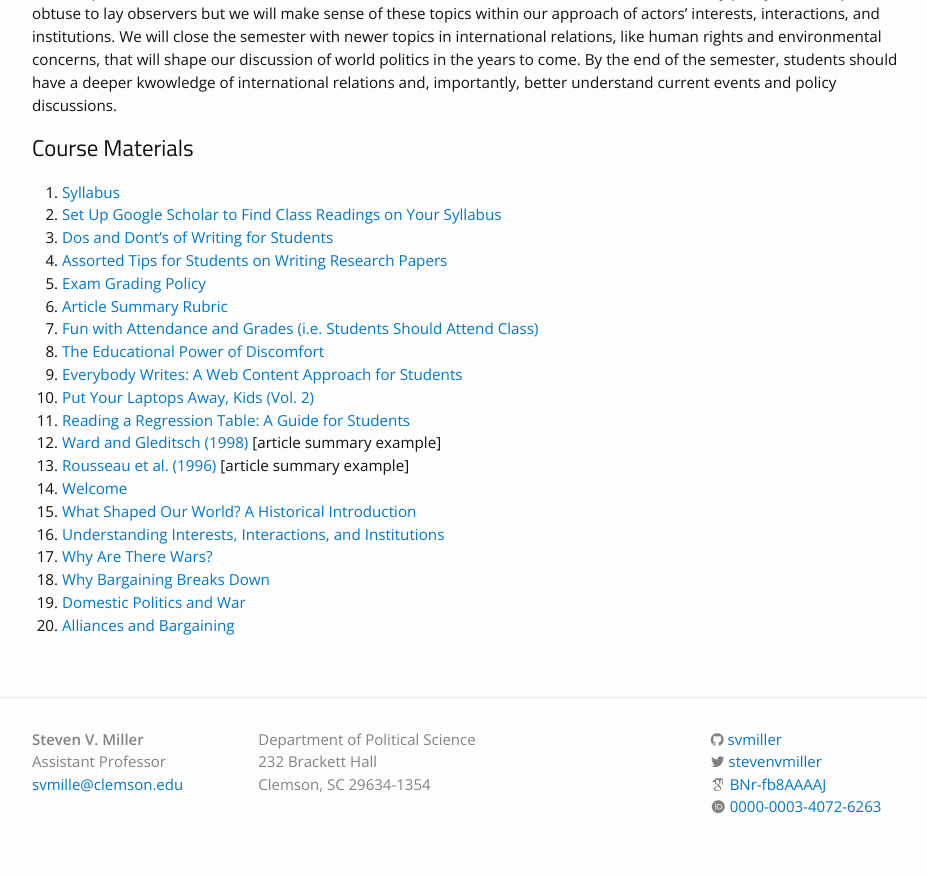
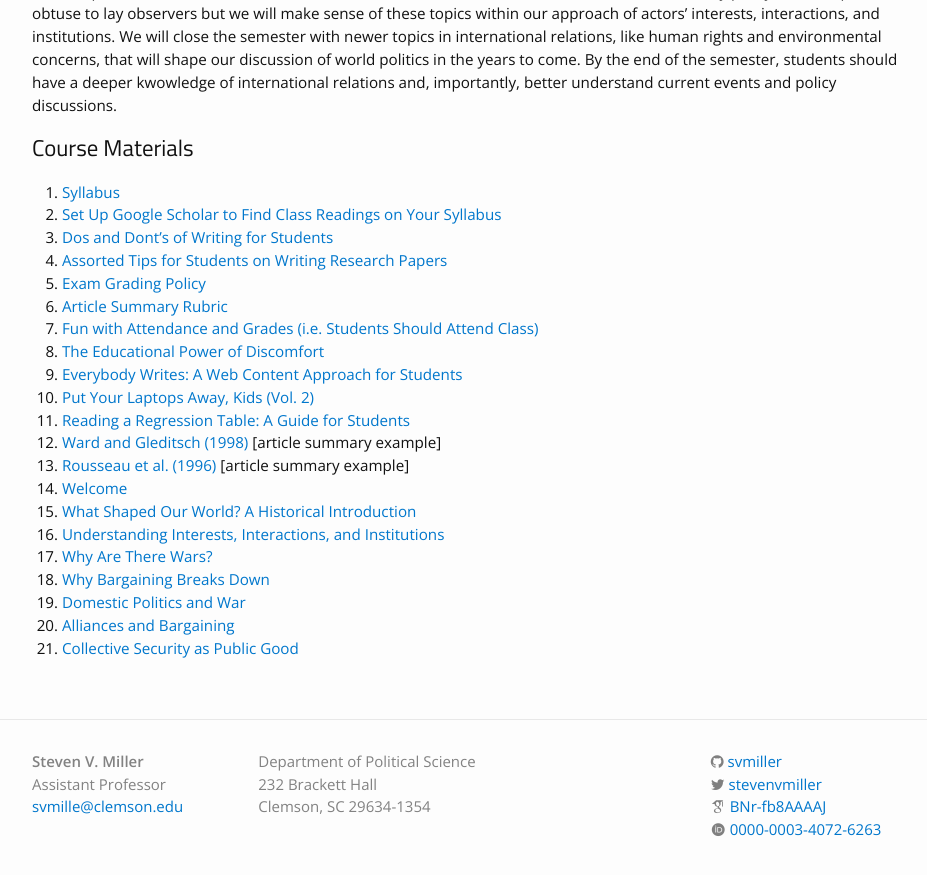
Before and after one commit to svmiller/svmiller.github.io, a Jekyll site: the page built from teaching/posc-1020.md, in a window 1280 px wide and 900 px high, scrolled down 652 px. Shown: the top 875 px of the window, without its empty margins (163-1090 px from the left). Built offline with Jekyll 4.4.1, drawn with Linux system fonts in a browser that asks for light colours; nearby versions of some CDN libraries; some web fonts are replaced.

Commit message:
add lectures 02.08.2018

```diff
--- a/teaching/posc-1020.md
+++ b/teaching/posc-1020.md
@@ -30,6 +30,7 @@ This introductory-level course will survey several core topics in the study of i
 18. [Why Bargaining Breaks Down](https://www.dropbox.com/s/tm5zq5dsbdvqxkj/posc1020-lecture-war-2.pdf?dl=0)
 19. [Domestic Politics and War](https://www.dropbox.com/s/j8vhvyl8cdaswrw/posc1020-lecture-domestic-politics-1.pdf?dl=0)
 20. [Alliances and Bargaining](https://www.dropbox.com/s/5q83b6o8fbajn39/posc1020-lecture-alliance-bargaining.pdf?dl=0)
+21. [Collective Security as Public Good](https://www.dropbox.com/s/f1schm2kibq6yh4/posc1020-lecture-collective-security.pdf?dl=0)
 
 <!-- 14. [Welcome](https://www.dropbox.com/s/zlqai195eiv3chy/posc1020-lecture-welcome.pdf?dl=0)
 15. [What Shaped Our World? A Historical Introduction](https://www.dropbox.com/s/9gtnmyc86kjuc9u/posc1020-lecture-historical-intro.pdf?dl=0)
```
Also changed, not shown: teaching/posc-3610.md (+1 -0 lines).
